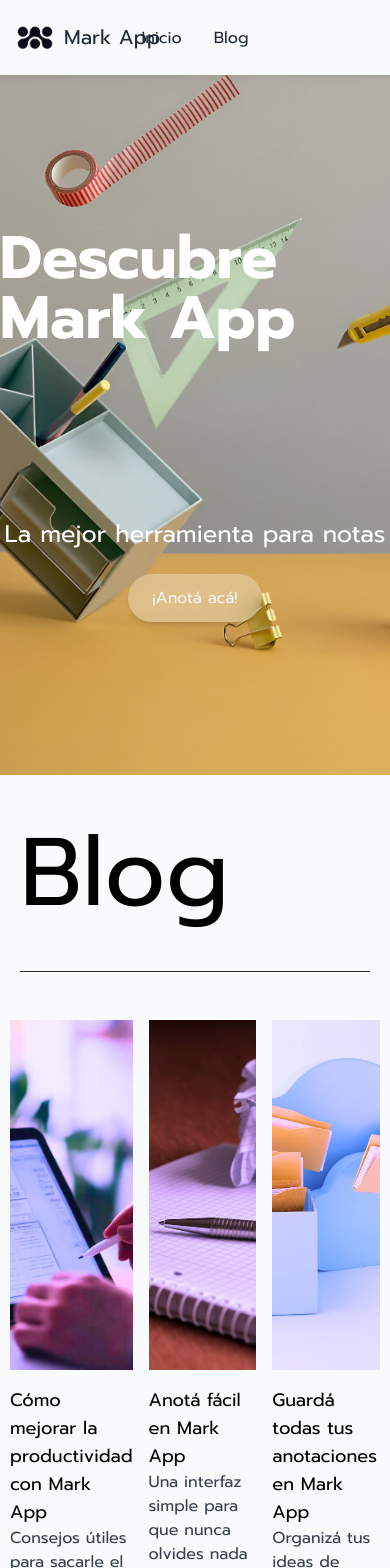
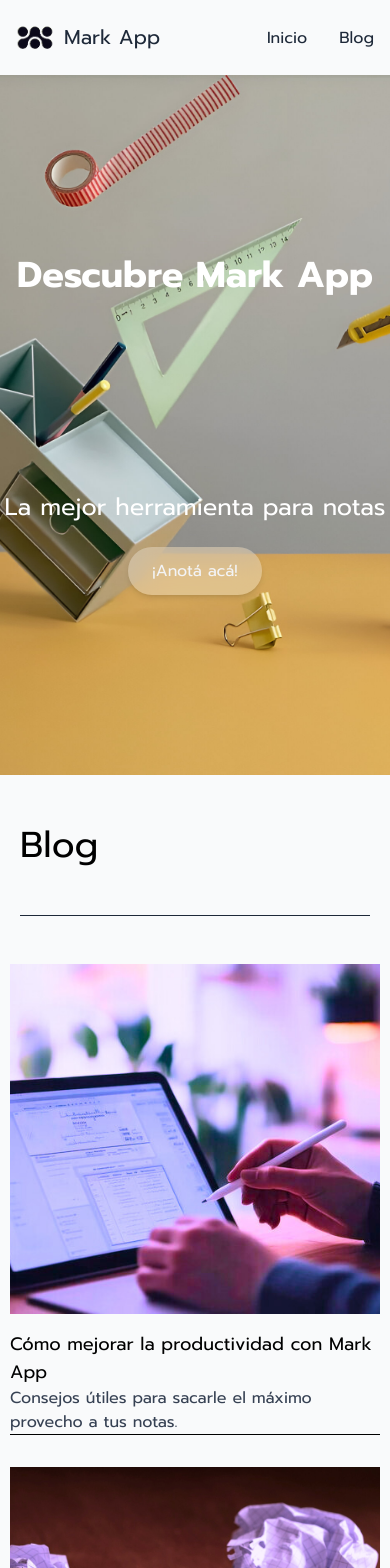
Before and after one commit to HugoEseverri/markapp, a Next.js app in the folder mini-notas/: page / in a window 390 px wide. Shown: the top 1568 px of the page. Built offline with nearby package versions, Linux system fonts and the light colour scheme.

Commit message:
se hacen responsive Navbar, upperbody y middlebody

```diff
--- a/mini-notas/src/components/Home/MiddleBody/MiddleBody.tsx
+++ b/mini-notas/src/components/Home/MiddleBody/MiddleBody.tsx
@@ -5,12 +5,12 @@
     return (
         <div className="bg-gray-50">
             <div className="mx-[20px]">
-                <h1 className="text-8xl text-black py-[50px]">Blog</h1>
+                <h1 className="sm:text-8xl text-4xl text-black py-[50px]">Blog</h1>
             </div>
 
             <hr className="border-t border-gray-800 mx-[20px] h-1 pb-4" />
 
-            <div className="flex gap-4 justify-center px-[10px] py-8">
+            <div className="flex flex-wrap gap-4 justify-center px-[10px] py-8">
                 <div className="w-[600px]">
                     <div className="relative w-full h-[350px]">
                         <Image
@@ -21,13 +21,13 @@
                             className="object-cover"
                         />
                     </div>
-                    <h2 className="text-black mt-4 text-lg">
+                    <h2 className="mt-4 text-lg text-black">
                         Cómo mejorar la productividad con Mark App
                     </h2>
                     <p className="text-gray-700">
                         Consejos útiles para sacarle el máximo provecho a tus notas.
                     </p>
-                    <hr className="border-t border-black h-1 pb-4" />
+                    <hr className="h-1 pb-4 border-t border-black" />
                 </div>
 
                 <div className="w-[600px]">
@@ -40,13 +40,13 @@
                             className="object-cover"
                         />
                     </div>
-                    <h2 className="text-black mt-4 text-lg">
+                    <h2 className="mt-4 text-lg text-black">
                         Anotá fácil en Mark App
                     </h2>
                     <p className="text-gray-700">
                         Una interfaz simple para que nunca olvides nada importante.
                     </p>
-                    <hr className="border-t border-black h-1 pb-4" />
+                    <hr className="h-1 pb-4 border-t border-black" />
                 </div>
 
                 <div className="w-[600px]">
@@ -59,13 +59,13 @@
                             className="object-cover"
                         />
                     </div>
-                    <h2 className="text-black mt-4 text-lg">
+                    <h2 className="mt-4 text-lg text-black">
                         Guardá todas tus anotaciones en Mark App
                     </h2>
                     <p className="text-gray-700">
                         Organizá tus ideas de forma rápida y eficiente.
                     </p>
-                    <hr className="border-t border-black h-1 pb-4" />
+                    <hr className="h-1 pb-4 border-t border-black" />
                 </div>
             </div>
 
--- a/mini-notas/src/components/Home/UpperBody/UpperBody.tsx
+++ b/mini-notas/src/components/Home/UpperBody/UpperBody.tsx
@@ -12,11 +12,12 @@
         priority
         style={{ objectFit: "cover" }}
       />
-      <div className="absolute inset-0 flex flex-col items-center justify-evenly text-white z-10">
-        <h1 className="text-6xl font-bold mb-4">Descubre Mark App</h1>
+      <div className="absolute inset-0 z-10 flex flex-col items-center text-white justify-evenly">
+      <h1 className="mb-4 text-4xl font-bold sm:text-6xl">Descubre Mark App</h1>
+
         <div className='flex flex-col items-center'>
-          <h2 className="text-2xl mb-6">La mejor herramienta para notas</h2>
-          <button className="bg-white/30 backdrop-blur-md hover:bg-white/40 text-gray-100 px-6 py-3 rounded-4xl shadow-md transition duration-300 cursor-pointer">
+          <h2 className="mb-6 text-2xl">La mejor herramienta para notas</h2>
+          <button className="px-6 py-3 text-gray-100 transition duration-300 shadow-md cursor-pointer bg-white/30 backdrop-blur-md hover:bg-white/40 rounded-4xl">
             ¡Anotá acá!
           </button>
         </div>
--- a/mini-notas/src/components/Navbar/Navbar.tsx
+++ b/mini-notas/src/components/Navbar/Navbar.tsx
@@ -5,9 +5,8 @@
 function Navbar() {
     return (
         <div className="bg-gray-50 h-[75px] text-gray-800">
-            <div className="h-full relative flex items-center justify-between px-4">
+            <div className="relative flex items-center justify-between h-full px-4">
 
-                {/* Logo y título */}
                 <div className="flex items-center gap-2">
                     <Image
                         src="/logo.png"
@@ -20,8 +19,7 @@
                     <h1 className="text-xl">Mark App</h1>
                 </div>
 
-                {/* Navegación centrada */}
-                <ul className="absolute left-1/2 -translate-x-1/2 flex gap-8">
+                <ul className="flex gap-8 sm:-translate-x-1/2 sm:absolute left-1/2">
                     <Link href={"/"} className="transition-transform duration-300 ease-in-out transform hover:scale-110 motion-reduce:transform-none">
                         <li>Inicio</li>
                     </Link>
```
